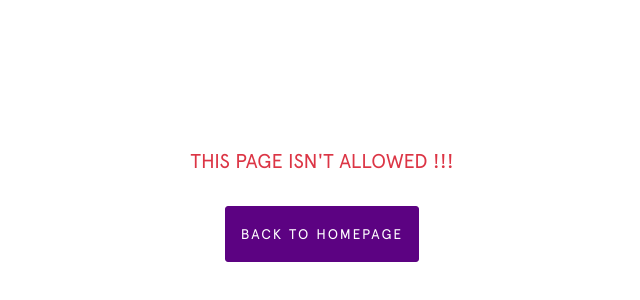
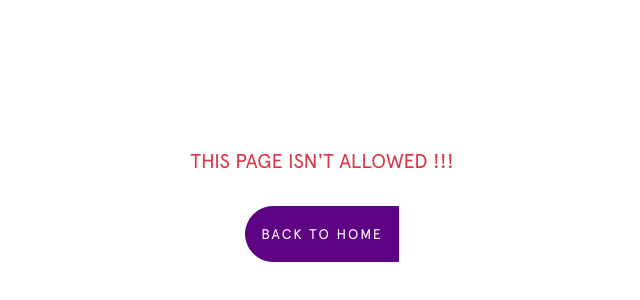
Before and after one commit to krsticzoran/real-estate-agency, a React (Create React App) app: page /dashboard in a window 1280 px wide. Shown: the part 196-496 px from the top of the page, without its empty margins (318-958 px from the left). Built offline with nearby package versions, Linux system fonts and the light colour scheme.

Commit message:
back to home style

```diff
--- a/src/pages/dashboard/dashboard.css
+++ b/src/pages/dashboard/dashboard.css
@@ -12,7 +12,7 @@
   margin-top: 30px;
   background-color: #5c0282 !important;
   border: solid 1px #5c0282 !important;
-  border-radius: 3px;
+  border-radius: 30px 0 0 30px;
   padding: 15px;
   text-transform: uppercase;
 }
--- a/src/pages/dashboard/dashboard.tsx
+++ b/src/pages/dashboard/dashboard.tsx
@@ -39,7 +39,7 @@ const Dashboard = () => {
           <div className="text-danger">This page isn't allowed !!!</div>
           <Button className="back-home-btn">
             <Link to="/" className="back-home-link">
-              Back to HomePage
+              Back to Home
             </Link>
           </Button>
         </div>
```
